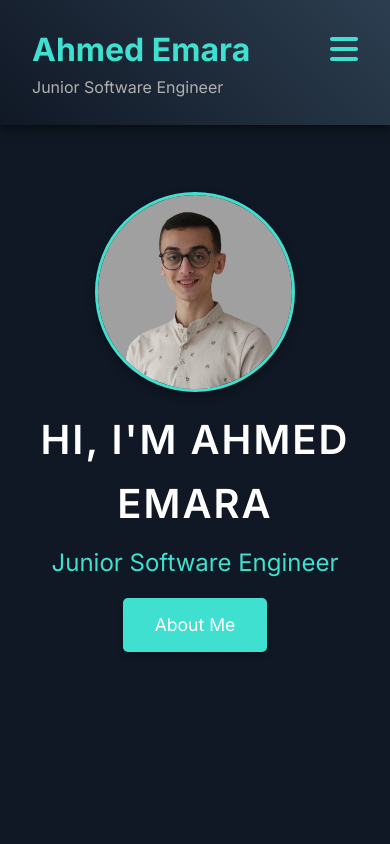
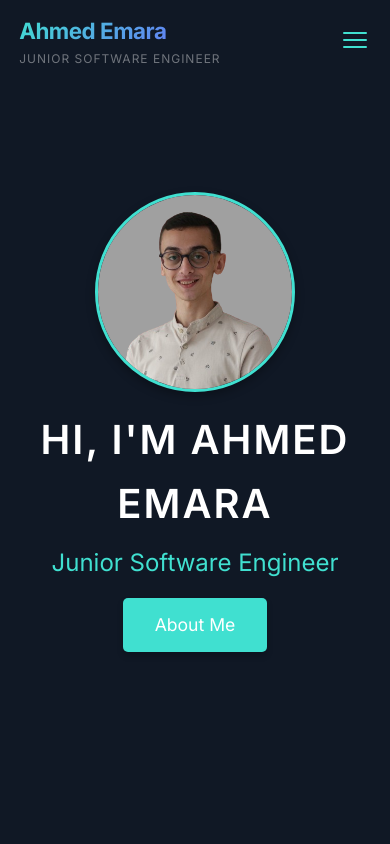
Before and after one commit to AhmedHossam8/MyPortfolio, an Angular app: page / in a window 390 px wide. Shown: the top 844 px of the page. Built offline with nearby package versions, Linux system fonts and the light colour scheme.

Commit message:
Redesign header with glassmorphism, mobile nav, and scroll tracking

```diff
--- a/src/app/header/header.component.html
+++ b/src/app/header/header.component.html
@@ -1,18 +1,28 @@
-<header class="header-container">
-    <div class="logo">
-        <h1>Ahmed Emara</h1>
-        <p>Junior Software Engineer</p>
+<header class="header" [class.scrolled]="isScrolled">
+  <div class="header-inner">
+    <div class="logo" (click)="scrollTo('home')">
+      <span class="logo-text gradient-text">Ahmed Emara</span>
+      <span class="logo-title">Junior Software Engineer</span>
     </div>
-    <nav class="navigation">
-        <ul [ngClass]="{'active': isMenuActive}" class="dropdown-menu">
-            <li><a href="/" (click)="closeMenu()">Home</a></li>
-            <li><a href="#about" (click)="closeMenu()">About</a></li>
-            <li><a href="#skills" (click)="closeMenu()">Skills</a></li>
-            <li><a href="#projects" (click)="closeMenu()">Projects</a></li>
-        </ul>
+    <nav class="nav">
+      <ul class="nav-list" [class.active]="isMenuActive">
+        <li *ngFor="let item of navItems">
+          <a
+            (click)="scrollTo(item.id)"
+            [class.active]="activeSection === item.id"
+          >{{ item.label }}</a>
+        </li>
+      </ul>
+      <button
+        class="mobile-toggle"
+        [class.active]="isMenuActive"
+        (click)="toggleMenu()"
+        aria-label="Toggle menu"
+      >
+        <span></span>
+        <span></span>
+        <span></span>
+      </button>
     </nav>
-    <div class="mobile-menu" (click)="toggleMenu()" [class.active]="isMenuActive"
-        [attr.aria-expanded]="isMenuActive ? 'true' : 'false'">
-        <i class="fas fa-bars"></i>
-    </div>
+  </div>
 </header>
--- a/src/app/header/header.component.scss
+++ b/src/app/header/header.component.scss
@@ -1,158 +1,149 @@
-/* Body and background settings */
-body {
-    font-family: 'Roboto', sans-serif;
-    background-color: #121212;
-    color: white;
-    margin: 0;
-    padding: 0;
-    padding-top: 80px;
-    /* Space for the fixed header */
-}
-
-/* Header container */
-.header-container {
-    display: flex;
-    justify-content: space-between;
-    align-items: center;
-    padding: 1.5rem 2rem;
-    background: linear-gradient(45deg, #101825, #2c3e50);
-    box-shadow: 0 4px 10px rgba(0, 0, 0, 0.5);
+.header {
   position: fixed;
   top: 0;
   left: 0;
   right: 0;
   z-index: 1000;
-    width: 100%;
-    transition: background-color 0.3s ease;
+  padding: 1rem 2rem;
+  transition: all 0.4s ease;
+  background: transparent;
+
+  &.scrolled {
+    background: rgba(8, 13, 26, 0.85);
+    backdrop-filter: blur(16px);
+    -webkit-backdrop-filter: blur(16px);
+    border-bottom: 1px solid rgba(255, 255, 255, 0.06);
+    padding: 0.7rem 2rem;
+  }
 }
 
-/* Logo styling */
-.logo h1 {
-    font-size: 2rem;
-    color: #40E0D0;
-    margin: 0;
+.header-inner {
+  max-width: 1100px;
+  margin: 0 auto;
+  display: flex;
+  justify-content: space-between;
+  align-items: center;
 }
 
-.logo p {
-    font-size: 1rem;
-    color: #B0B0B0;
+.logo {
+  display: flex;
+  flex-direction: column;
+  cursor: pointer;
+  user-select: none;
 }
 
-/* Navigation menu */
-.navigation .dropdown-menu {
+.logo-text {
+  font-size: 1.4rem;
+  font-weight: 700;
+  letter-spacing: -0.5px;
+}
+
+.logo-title {
+  font-size: 0.75rem;
+  color: rgba(255, 255, 255, 0.4);
+  letter-spacing: 1px;
+  text-transform: uppercase;
+}
+
+.nav {
+  display: flex;
+  align-items: center;
+}
+
+.nav-list {
   display: flex;
   list-style: none;
-    gap: 2rem;
-    align-items: center;
-    justify-content: center;
-    margin: 0;
-    padding: 0;
-    transition: all 0.5s ease;
+  gap: 0.5rem;
+  transition: all 0.4s ease;
+
+  li a {
+    padding: 0.6rem 1.2rem;
+    font-size: 0.9rem;
+    font-weight: 500;
+    color: rgba(255, 255, 255, 0.65);
+    text-decoration: none;
+    border-radius: 8px;
+    cursor: pointer;
+    transition: all 0.3s ease;
+    position: relative;
+
+    &:hover {
+      color: #ffffff;
+      background: rgba(255, 255, 255, 0.05);
     }
 
-/* Navigation items */
-.navigation .dropdown-menu li {
-    position: relative;
+    &.active {
+      color: #40e0d0;
+      background: rgba(64, 224, 208, 0.08);
+    }
+  }
 }
 
-.navigation .dropdown-menu li a {
-    padding: 1rem 1.5rem;
-    font-size: 1.1rem;
-    color: white;
-    text-decoration: none;
-    border-radius: 5px;
+.mobile-toggle {
+  display: none;
+  flex-direction: column;
+  gap: 5px;
+  background: none;
+  border: none;
+  cursor: pointer;
+  padding: 4px;
+  z-index: 1001;
+
+  span {
+    display: block;
+    width: 24px;
+    height: 2px;
+    background: #40e0d0;
+    border-radius: 2px;
     transition: all 0.3s ease;
   }
 
-/* Hover effect for menu items */
-.navigation .dropdown-menu li a:hover {
-    background-color: #40E0D0;
-    color: #101825;
-    transform: scale(1.1);
+  &.active {
+    span:nth-child(1) {
+      transform: rotate(45deg) translate(5px, 5px);
     }
-
-/* Active mobile menu */
-.navigation .dropdown-menu.active {
-    display: flex;
-    transform: translateY(0);
-    opacity: 1;
+    span:nth-child(2) {
+      opacity: 0;
     }
-
-/* Mobile menu icon */
-.mobile-menu {
-    display: none;
-    cursor: pointer;
-    position: absolute;
-    top: 1.5rem;
-    right: 2rem;
-    z-index: 10;
-    font-size: 2rem;
-    color: #40E0D0;
-    transition: all 0.3s ease;
+    span:nth-child(3) {
+      transform: rotate(-45deg) translate(5px, -5px);
     }
-
-.mobile-menu {
-    transition: transform 0.3s ease;
-
-    &.active {
-      transform: rotate(90deg);
   }
 }
 
 @media (max-width: 768px) {
-    .navigation .dropdown-menu {
-        display: none;
-        flex-direction: column;
-        width: 100%;
-        background-color: #101825;
-        padding: 2rem 0;
-        position: absolute;
-        top: 60px;
-        left: 0;
-        align-items: center;
-        justify-content: center;
-        box-shadow: 0 4px 12px rgba(0, 0, 0, 0.5);
-        opacity: 0;
-        transform: translateY(-50px);
-        transition: all 0.5s ease;
-        z-index: 999;
+  .header {
+    padding: 0.8rem 1.2rem;
   }
 
-    .navigation .dropdown-menu.active {
-        display: flex;
-        opacity: 1;
-        transform: translateY(0);
-        margin-top: 2.5rem;
+  .nav-list {
+    position: fixed;
+    top: 0;
+    right: -100%;
+    width: 70%;
+    max-width: 300px;
+    height: 100vh;
+    flex-direction: column;
+    background: rgba(8, 13, 26, 0.97);
+    backdrop-filter: blur(20px);
+    -webkit-backdrop-filter: blur(20px);
+    padding: 5rem 2rem 2rem;
+    gap: 0.5rem;
+    border-left: 1px solid rgba(255, 255, 255, 0.06);
+    transition: right 0.4s ease;
+
+    &.active {
+      right: 0;
     }
 
-    .mobile-menu {
+    li a {
       display: block;
+      padding: 1rem 1.2rem;
+      font-size: 1.1rem;
+    }
   }
 
-    .navigation .dropdown-menu li {
-        text-align: center;
-        width: 100%;
-    }
-
-    .active-link a {
-        background-color: #40E0D0;
-        color: #101825;
-        transform: scale(1.05);
-    }
-
-    .navigation .dropdown-menu li a {
-        padding: 1rem 1.5rem;
-        font-size: 1.1rem;
-        color: white;
-        text-decoration: none;
-        border-radius: 5px;
-        transition: all 0.3s ease;
-    }
-
-    .navigation .dropdown-menu li a:hover,
-    .navigation .dropdown-menu li.active-link a {
-        background-color: #40E0D0;
-        color: #101825;
-        transform: scale(1.1);
+  .mobile-toggle {
+    display: flex;
   }
 }
--- a/src/app/header/header.component.ts
+++ b/src/app/header/header.component.ts
@@ -1,4 +1,4 @@
-import { Component } from '@angular/core';
+import { Component, HostListener, OnInit, OnDestroy } from '@angular/core';
 import { CommonModule } from '@angular/common';
 
 @Component({
@@ -6,12 +6,43 @@ import { CommonModule } from '@angular/common';
   templateUrl: './header.component.html',
   styleUrls: ['./header.component.scss'],
   standalone: true,
-  imports: [
-    CommonModule
-  ]
+  imports: [CommonModule],
 })
-export class HeaderComponent {
-  isMenuActive: boolean = false;
+export class HeaderComponent implements OnInit, OnDestroy {
+  isMenuActive = false;
+  activeSection = 'home';
+  isScrolled = false;
+
+  private sections = ['home', 'about', 'skills', 'projects', 'cv'];
+
+  navItems = [
+    { id: 'home', label: 'Home' },
+    { id: 'about', label: 'About' },
+    { id: 'skills', label: 'Skills' },
+    { id: 'projects', label: 'Projects' },
+    { id: 'cv', label: 'CV' },
+  ];
+
+  ngOnInit() {
+    this.onScroll();
+  }
+
+  @HostListener('window:scroll')
+  onScroll() {
+    this.isScrolled = window.scrollY > 60;
+    const scrollPos = window.scrollY + 120;
+    for (const section of this.sections) {
+      const el = document.getElementById(section);
+      if (el) {
+        const offset = el.offsetTop;
+        const height = el.offsetHeight;
+        if (scrollPos >= offset && scrollPos < offset + height) {
+          this.activeSection = section;
+          break;
+        }
+      }
+    }
+  }
 
   toggleMenu() {
     this.isMenuActive = !this.isMenuActive;
@@ -20,4 +51,14 @@ export class HeaderComponent {
   closeMenu() {
     this.isMenuActive = false;
   }
+
+  scrollTo(sectionId: string) {
+    this.closeMenu();
+    const el = document.getElementById(sectionId);
+    if (el) {
+      el.scrollIntoView({ behavior: 'smooth' });
+    }
+  }
+
+  ngOnDestroy() {}
 }
```
Lines whose indentation alone changed are shown as unchanged.
